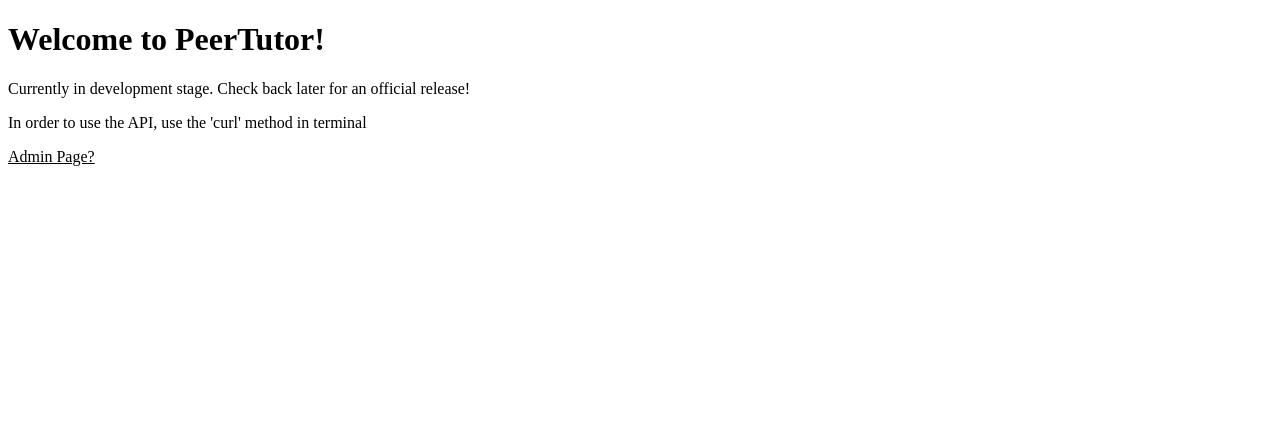
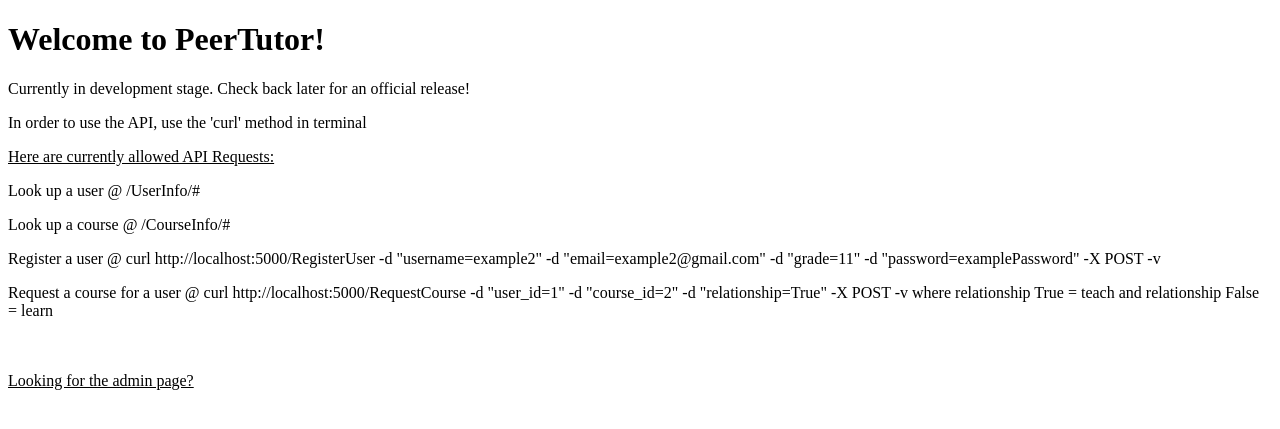
Before and after one commit to VerseGroup/PeerTutor-backend, a Flask app: page / in a window 1280 px wide. Shown: the top 429 px of the page. Run offline with Flask 2, Linux system fonts and the light colour scheme.

Commit message:
better home page to explain API functions

```diff
--- a/PeerTutor/templates/home.html
+++ b/PeerTutor/templates/home.html
@@ -10,5 +10,23 @@
     <p>
         In order to use the API, use the 'curl' method in terminal
     </p>
-    <a class="development-link" href=" {{url_for('admin.adminPage')}}"> Admin Page? </a>
+    <p style="text-decoration:underline">
+        Here are currently allowed API Requests:
+    </p>
+    <p>
+        Look up a user @ /UserInfo/#
+    </p>
+        Look up a course @ /CourseInfo/#
+    <p>
+        Register a user @ curl http://localhost:5000/RegisterUser -d "username=example2"
+            -d "email=example2@gmail.com" -d "grade=11" -d "password=examplePassword" -X POST -v
+    </p>
+    <p>
+        Request a course for a user @ curl http://localhost:5000/RequestCourse -d "user_id=1"
+            -d "course_id=2" -d "relationship=True" -X POST -v
+        where relationship True = teach and relationship False = learn
+
+    </p>
+    <br> <br>
+    <a class="development-link" href=" {{url_for('admin.adminPage')}}"> Looking for the admin page? </a>
 {% endblock %}
--- a/restartDatabase.py
+++ b/restartDatabase.py
@@ -13,4 +13,5 @@ course = Course(name="Math", description="Calc")
 courseR1 = CourseRequest(user=user, course_id=1, relationship=True)
 db.session.add(user)
 db.session.add(course)
+db.session.add(courseR1)
 db.session.commit()
```
Also changed, not shown: PeerTutor/api_resources/resources.py (line endings or trailing spaces).
